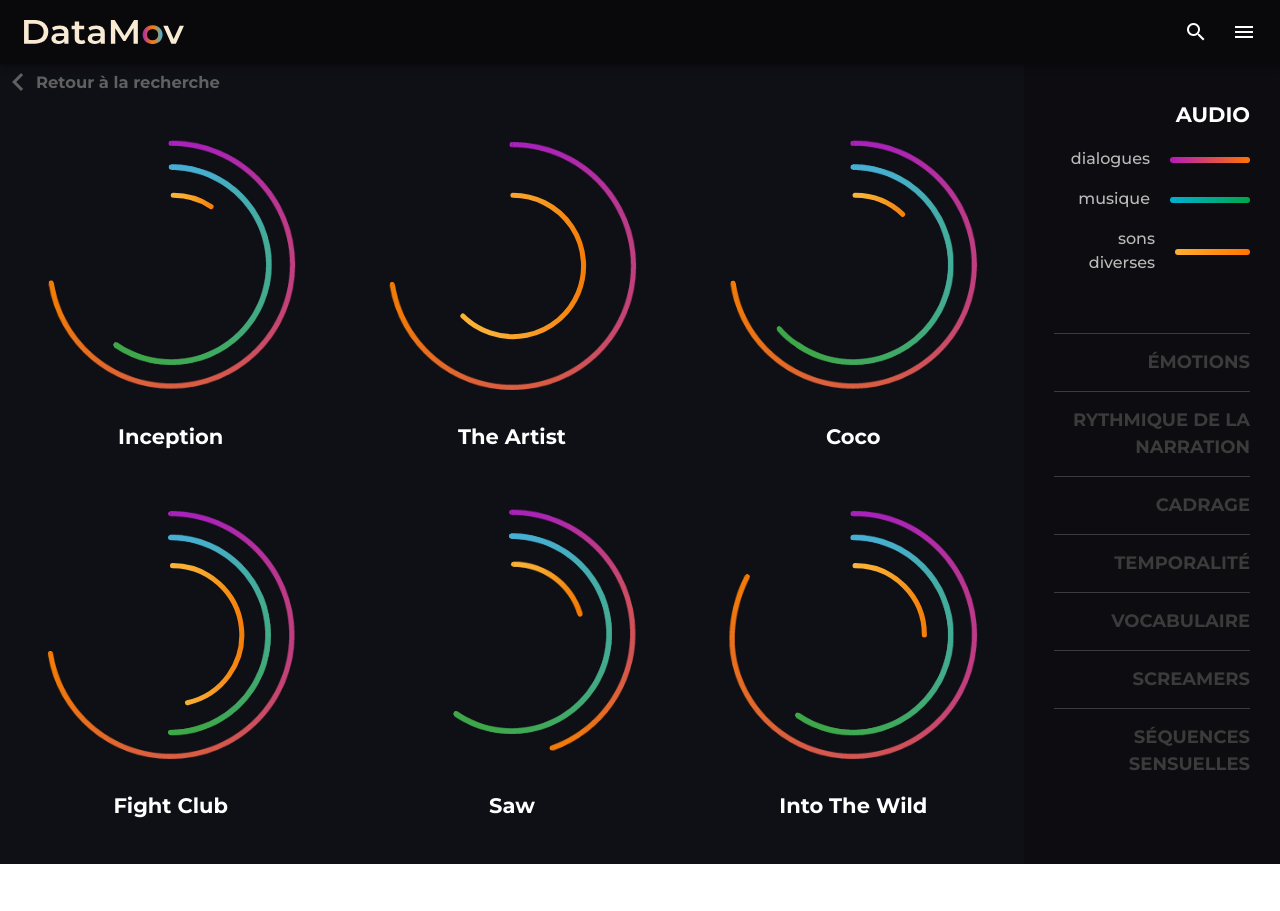
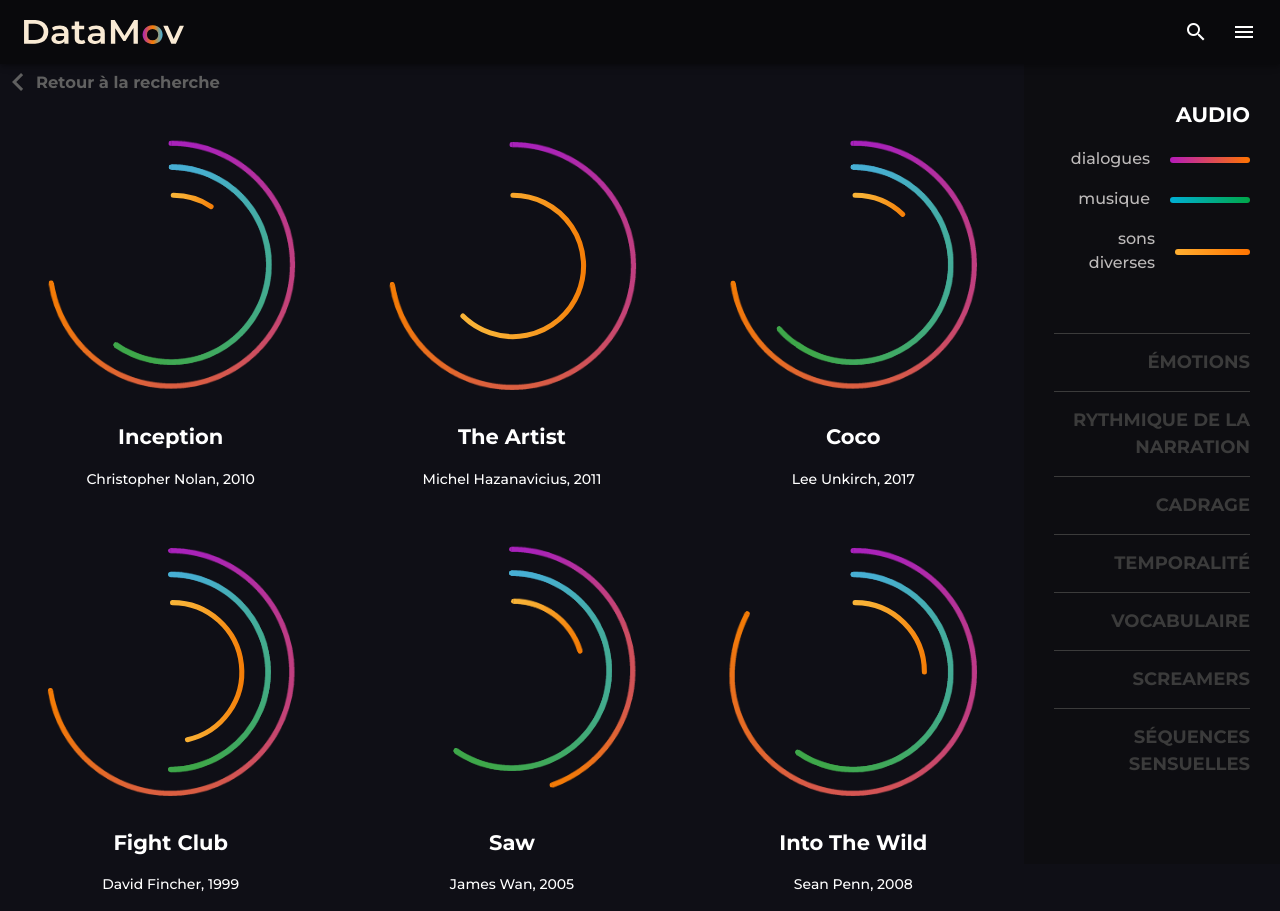
Before and after one commit to olivierbretaud/datamov, a Vue app: page /#/displayAudio in a window 1280 px wide. Before the commit the page ends 864 px from the top, so only its background shows below. Built offline with nearby package versions, Linux system fonts and the light colour scheme.

Commit message:
add info

```diff
--- a/src/components/DisplayAudio.vue
+++ b/src/components/DisplayAudio.vue
@@ -10,7 +10,7 @@
 							<v-flex  v-for="data in movies" v-bind:key="data.title"  lg4 md6  xs12 >
 								<img :src="`images/${data.images.chart}`" class="movie-block" />
 								<h2 class="mb-3">{{  data.title }}</h2>
-								<!-- <h4>{{  data.title }}</h4> -->
+								<h4 class="movie-info mb-3">{{  data.info }}</h4>
 							</v-flex>
 					</v-layout>
 				</div>
```
Also changed, not shown: 21 other files (tests, documents, lock files or other folders).
